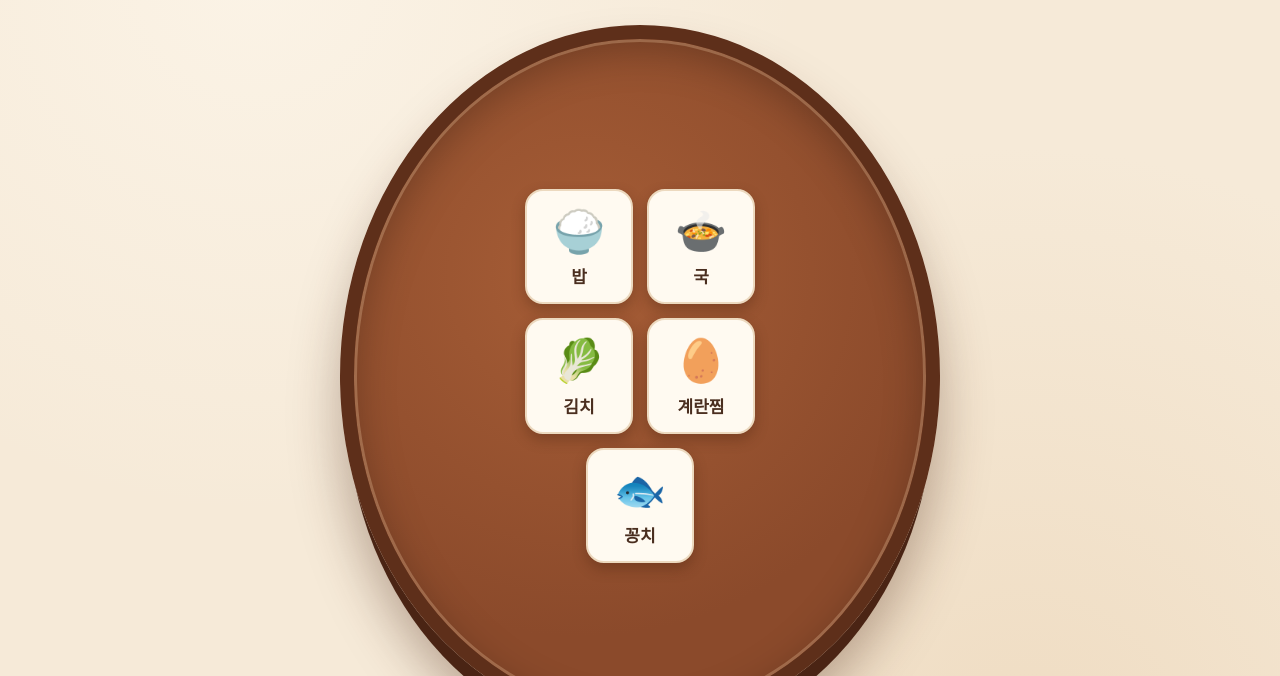
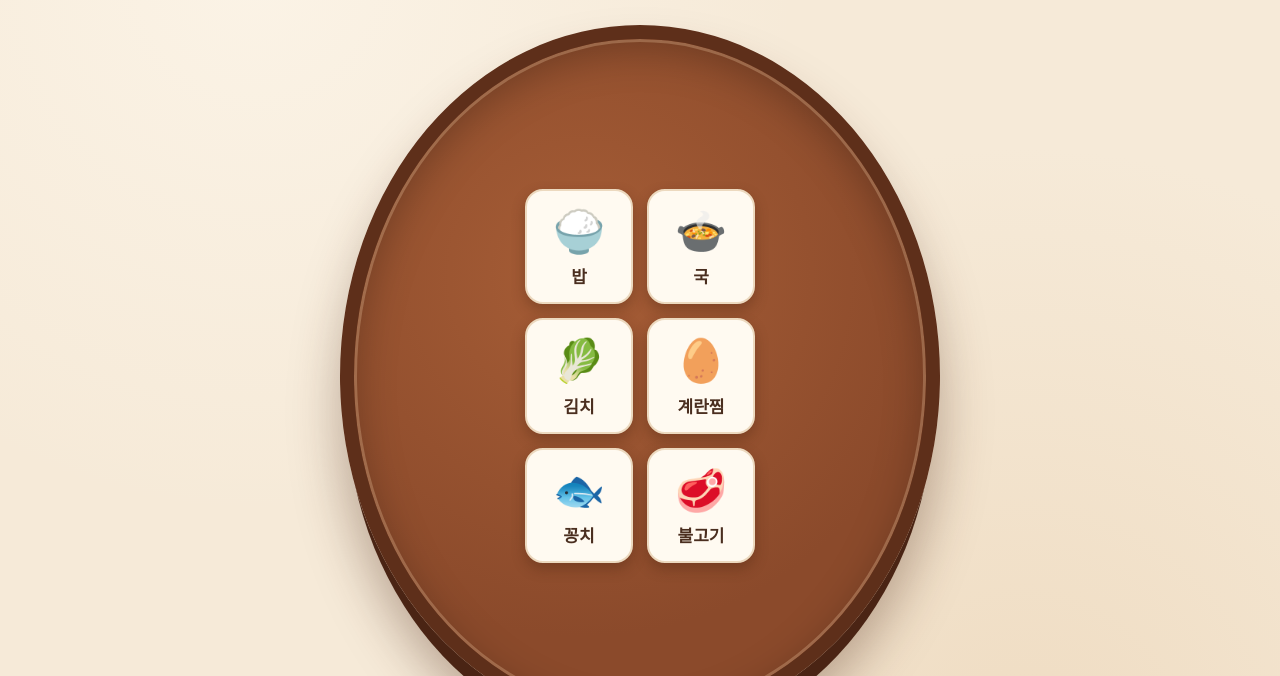
Before and after one commit to 72parkyunsuk-dev/bapsang02, a plain HTML site: page index.html in a window 1280 px wide. Shown: the part 124-800 px from the top of the page. Drawn offline with Linux system fonts and the light colour scheme.

Commit message:
불고기 추가
Co-Authored-By: Claude Opus 5.5 <noreply@anthropic.com>

```diff
--- a/index.html
+++ b/index.html
@@ -115,6 +115,7 @@
       <li data-emoji="🥬">김치</li>
       <li data-emoji="🥚">계란찜</li>
       <li data-emoji="🐟">꽁치</li>
+      <li data-emoji="🥩">불고기</li>
     </ul>
   </div>
 
```
